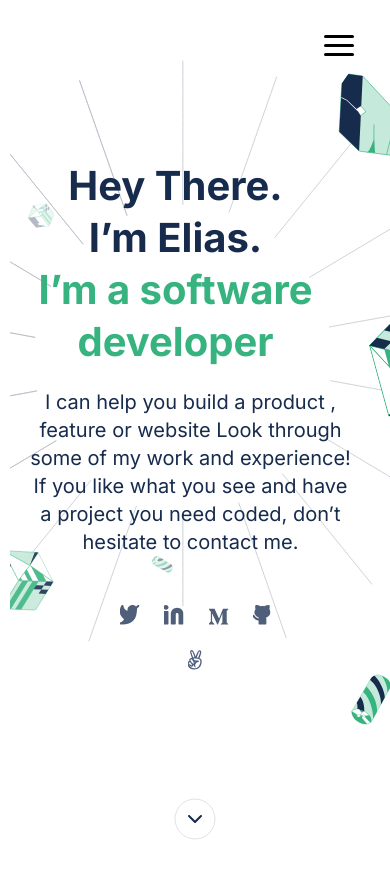
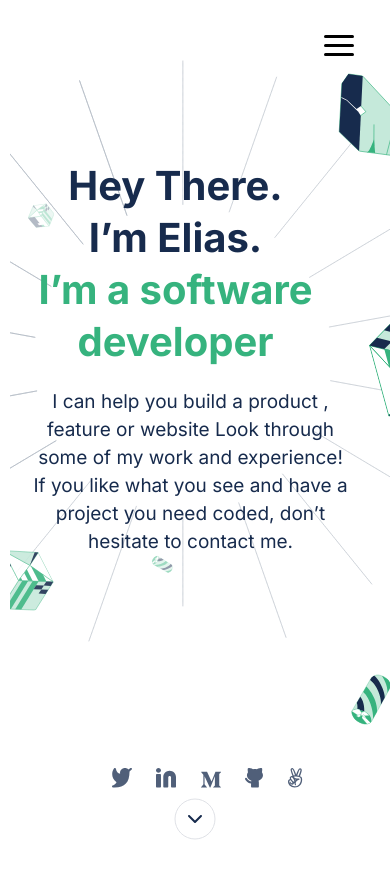
Before and after one commit to Chimane1987/Mobile-portfolio, a website: page index.html in a window 390 px wide. Before the commit the page ends 844 px from the top, so only its background shows below. Drawn offline with Linux system fonts and the light colour scheme.

Commit message:
Fixed the social icons and positioned properly

```diff
--- a/style.css
+++ b/style.css
@@ -99,7 +99,7 @@ nav li:hover {
   color: #172b4d;
   font-family: Inter, sans-serif;
   font-weight: 400;
-  font-size: 20px;
+  font-size: 19px;
   line-height: 28px;
   height: 164px;
   text-align: center;
@@ -109,8 +109,10 @@ nav li:hover {
 }
 
 .social-links {
+  display: flex;
+  flex-wrap: wrap;
+  justify-content: center;
   align-items: center;
-  margin: 150px 0 0 0;
   padding: 0;
   text-align: center;
   position: absolute;
@@ -122,7 +124,7 @@ nav li:hover {
 
 .social-links ul li {
   display: inline-block;
-  margin: 10px 10px;
+  margin: 0 10px;
 }
 
 .social-links li:hover {
@@ -130,10 +132,9 @@ nav li:hover {
 }
 
 @media (max-width: 768px) {
-  .social-links li {
-    display: flex;
-    margin: 50px auto;
-    justify-content: space-between;
+  .social-links {
+    width: 100%;
+    margin: -60px 12px;
   }
 }
 
```
